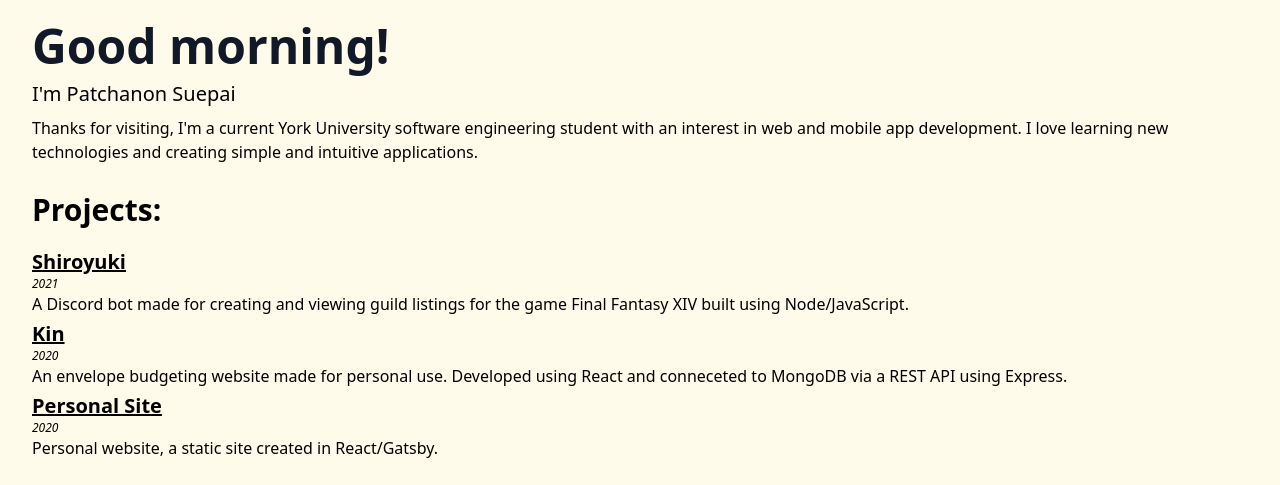
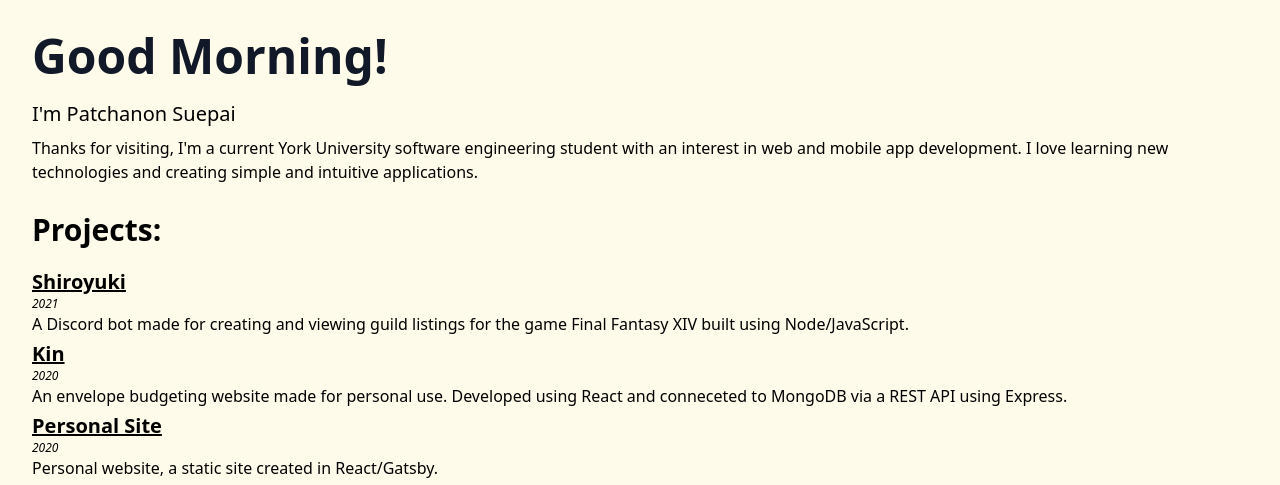
Before and after one commit to dokdek/psuepai, a Gatsby site: page / in a window 1280 px wide. Shown: the top 485 px of the page. Built offline with nearby package versions, Linux system fonts and the light colour scheme; Gatsby itself is replaced by a stand-in of ours.

Commit message:
Changed greeting font

```diff
--- a/src/pages/index.js
+++ b/src/pages/index.js
@@ -26,11 +26,11 @@ const IndexPage = () => {
   function getGreeting(time) {
     const hour = time.getHours();
     if (11 >= hour && hour >= 2) {
-      setGreeting("Good morning");
+      setGreeting("Good Morning");
     } else if (17 >= hour && hour >= 11) {
-      setGreeting("Good afternoon");
+      setGreeting("Good Afternoon");
     } else {
-      setGreeting("Good evening");
+      setGreeting("Good Evening");
     }
   }
 
@@ -55,7 +55,7 @@ const IndexPage = () => {
         <title>Patchanon Suepai</title>
         <link rel="shortcut icon" href={favicon} />
       </Helmet>
-      <h1 className="text-5xl font-bold leading-7 text-gray-900">
+      <h1 className="text-5xl font-bold text-gray-900">
         {greeting + "!"}
       </h1>
       <h2 className="mt-5 text-xl font-medium">I'm Patchanon Suepai</h2>
```
